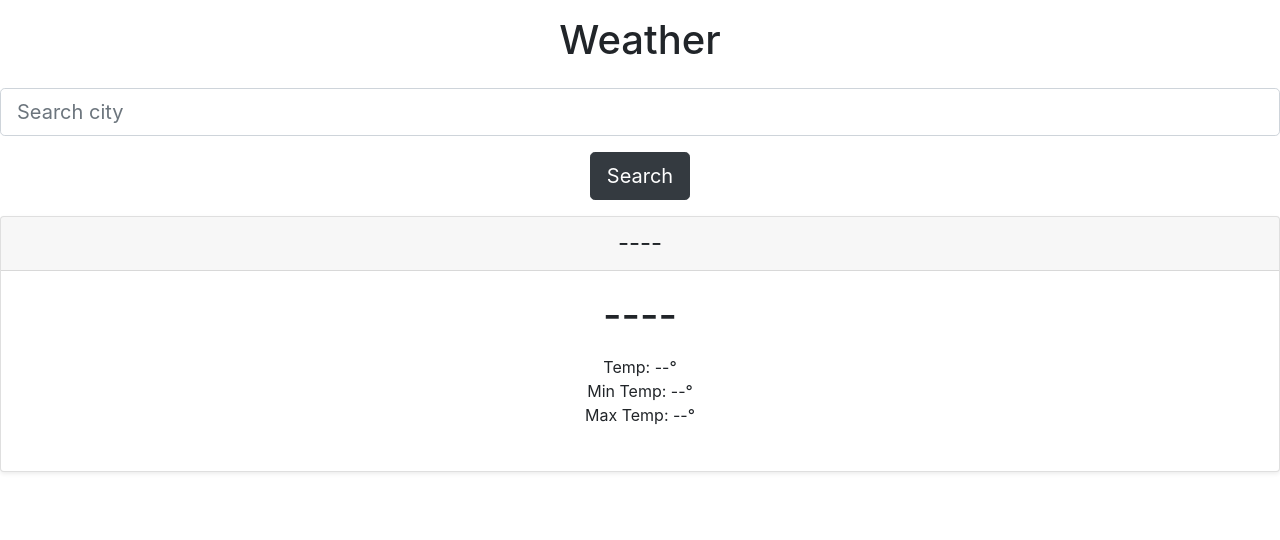
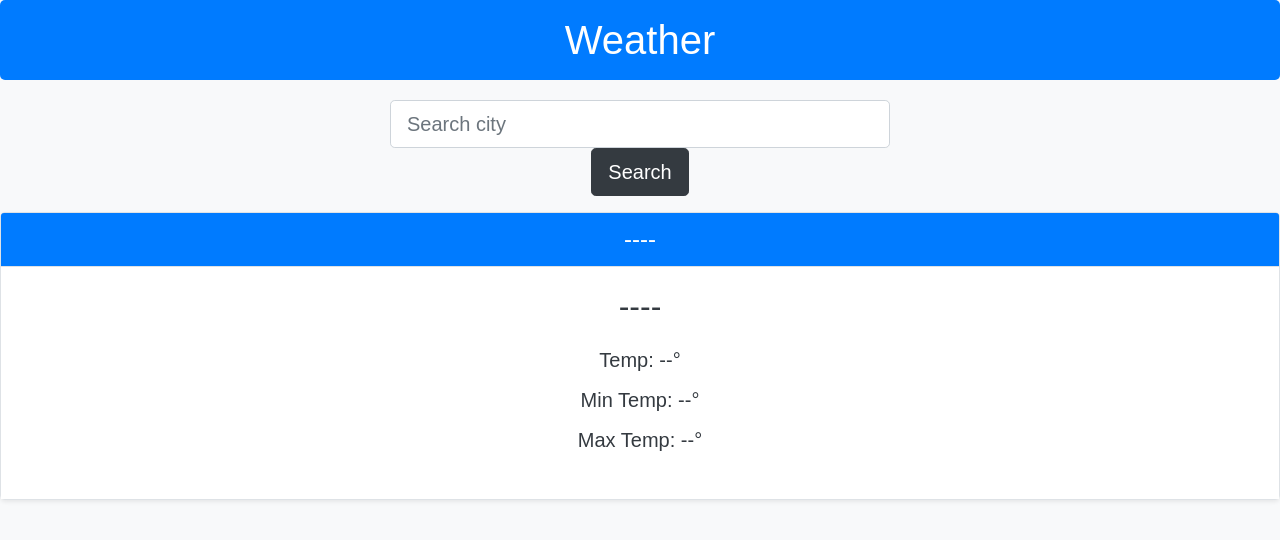
Before and after one commit to yash1th-yerra/JavaScript-Projects, a plain HTML site: page API-Weather-App/index.html in a window 1280 px wide. Drawn offline with nearby package versions, Linux system fonts and the light colour scheme.

Commit message:
WeatherApp commit-2.0

```diff
--- a/API-Weather-App/style.css
+++ b/API-Weather-App/style.css
@@ -1,4 +1,62 @@
-html {
-  height: 100%;
-  width: 100%;
+body {
+  font-family: Arial, sans-serif;
+  background-color: #f8f9fa;
+  color: #343a40;
 }
+
+.banner {
+  background-color: #007bff;
+  color: white;
+  padding: 20px;
+  margin-bottom: 20px;
+  border-radius: 5px;
+}
+
+.form-group {
+  max-width: 500px;
+  margin: 0 auto;
+}
+
+.btn-dark {
+  background-color: #343a40;
+  border-color: #343a40;
+}
+
+.btn-dark:hover {
+  background-color: #23272b;
+  border-color: #1d2124;
+}
+
+.card-deck {
+  justify-content: center;
+}
+
+.card {
+  border: 1px solid #dee2e6;
+  border-radius: 5px;
+}
+
+.card-header {
+  background-color: #007bff;
+  color: white;
+  border-bottom: 1px solid #dee2e6;
+}
+
+.card-body {
+  background-color: white;
+  color: #343a40;
+}
+
+.card-title {
+  font-size: 2rem;
+  margin-bottom: 20px;
+}
+
+.list-unstyled {
+  padding: 0;
+}
+
+.list-unstyled li {
+  font-size: 1.25rem;
+  margin-bottom: 10px;
+}
```
